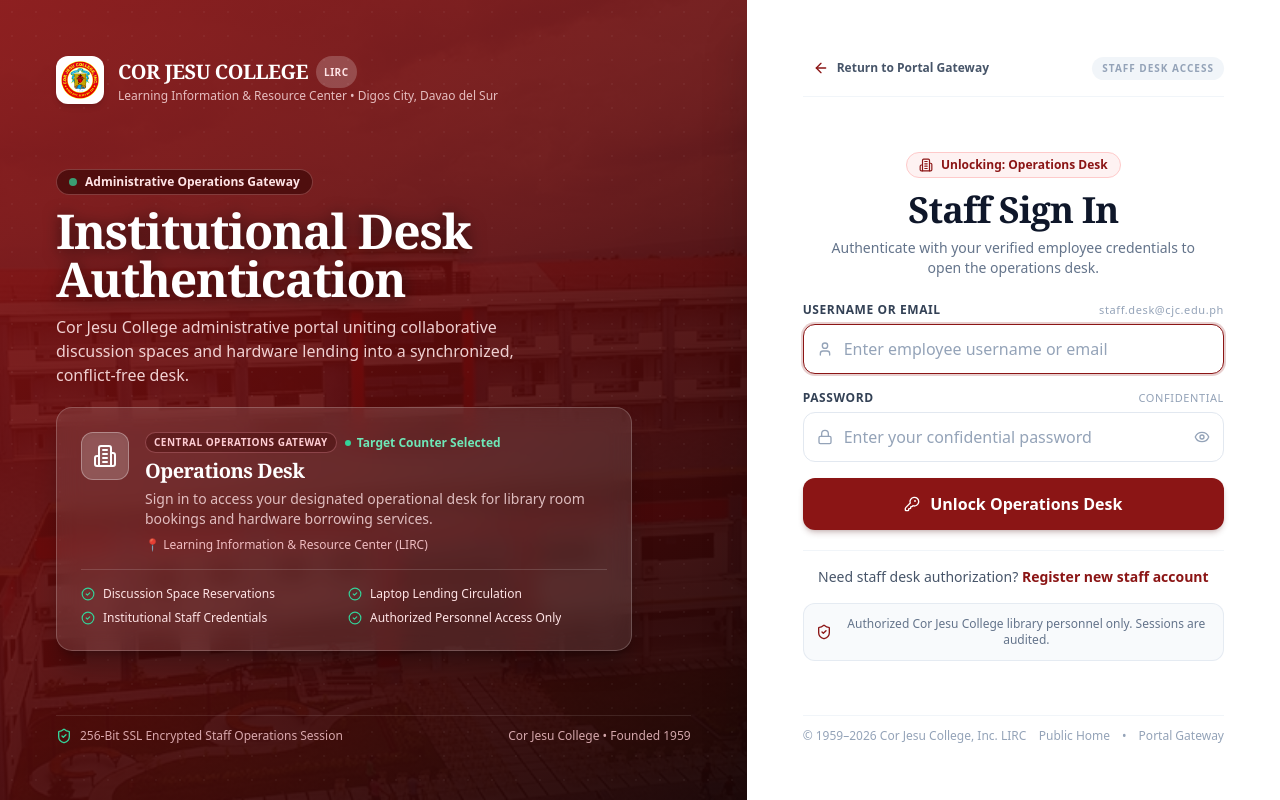
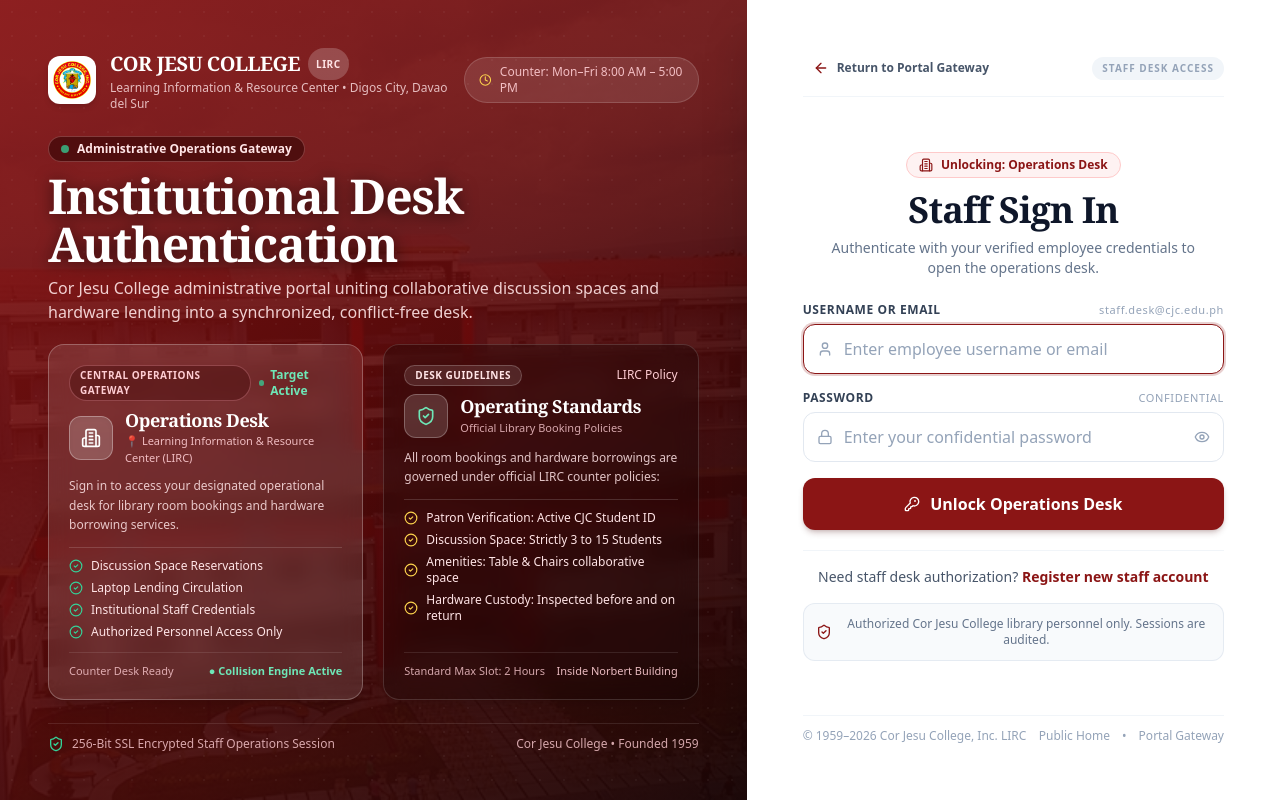
Before and after one commit to ZAndrie/library-booking, a Next.js app: page /login in a window 1280 px wide. Built offline with nearby package versions, Linux system fonts and the light colour scheme.

Commit message:
Utilize full horizontal space on left pane with dual-card deck and counter schedule

```diff
--- a/src/frontend/views/LoginView.tsx
+++ b/src/frontend/views/LoginView.tsx
@@ -18,6 +18,8 @@ import {
   Loader2,
   Building2,
   KeyRound,
+  Clock,
+  Sparkles,
 } from 'lucide-react';
 
 export default function LoginView() {
@@ -143,9 +145,9 @@ export default function LoginView() {
   return (
     <div className="min-h-screen lg:h-screen lg:max-h-screen lg:overflow-hidden flex flex-col lg:flex-row bg-slate-900 font-sans selection:bg-[#8B1515] selection:text-white">
       {/* ============================================================== */}
-      {/* LEFT PANE: Institutional Campus Showcase & Dynamic Portal Context */}
+      {/* LEFT PANE: Full-Width Utilized Campus Showcase & Two-Card Deck */}
       {/* ============================================================== */}
-      <div className="relative lg:w-1/2 xl:w-7/12 flex flex-col justify-between p-6 sm:p-10 lg:p-10 xl:p-14 overflow-hidden text-white lg:h-full shrink-0">
+      <div className="relative lg:w-1/2 xl:w-7/12 flex flex-col justify-between p-6 sm:p-8 lg:p-8 xl:p-12 overflow-hidden text-white lg:h-full shrink-0">
         {/* Full Campus Background Image with Deep Crimson-and-Navy Gradient */}
         <div className="absolute inset-0 z-0 pointer-events-none">
           <img
@@ -176,8 +178,9 @@ export default function LoginView() {
           />
         </div>
 
-        {/* Top: Institutional Brand & Seal */}
-        <div className="relative z-10 flex items-center gap-3.5">
+        {/* Top: Institutional Brand & Seal + Counter Schedule Pill */}
+        <div className="relative z-10 flex items-center justify-between gap-4 w-full">
+          <div className="flex items-center gap-3.5">
             <div className="w-11 h-11 sm:w-12 sm:h-12 rounded-xl bg-white p-1 border border-white/20 shadow-md flex items-center justify-center shrink-0">
               <img
                 src="/cjc-logo.png"
@@ -200,57 +203,130 @@ export default function LoginView() {
             </div>
           </div>
 
-        {/* Center: Hero Headline & Dynamic Glassmorphism Portal Card */}
-        <div className="relative z-10 my-auto py-4 max-w-xl">
-          <div className="inline-flex items-center gap-2 px-3 py-1 rounded-full bg-red-950/80 border border-red-300/30 text-rose-100 text-xs font-semibold mb-3 backdrop-blur-md shadow-xs">
+          <div className="hidden sm:flex items-center gap-2 text-xs text-rose-200/90 bg-white/10 backdrop-blur-xs px-3.5 py-1.5 rounded-full border border-white/15 shadow-2xs">
+            <Clock className="w-3.5 h-3.5 text-amber-300" />
+            <span>Counter: Mon–Fri 8:00 AM – 5:00 PM</span>
+          </div>
+        </div>
+
+        {/* Center: Full-Width Headings & Two-Card Side-by-Side Deck */}
+        <div className="relative z-10 my-auto py-3 w-full">
+          <div className="inline-flex items-center gap-2 px-3 py-1 rounded-full bg-red-950/80 border border-red-300/30 text-rose-100 text-xs font-semibold mb-2.5 backdrop-blur-md shadow-xs">
             <span className="w-2 h-2 rounded-full bg-emerald-400 animate-pulse" />
             Administrative Operations Gateway
           </div>
 
-          <h1 className="font-serif text-3xl sm:text-4xl xl:text-5xl font-bold tracking-tight text-white leading-tight drop-shadow-[0_2px_8px_rgba(0,0,0,0.6)] mb-3">
+          <h1 className="font-serif text-3xl sm:text-4xl xl:text-5xl font-bold tracking-tight text-white leading-tight drop-shadow-[0_2px_8px_rgba(0,0,0,0.6)] mb-2">
             Institutional Desk Authentication
           </h1>
 
-          <p className="text-sm sm:text-base text-rose-100/90 leading-relaxed font-normal mb-5 max-w-lg">
+          <p className="text-sm sm:text-base text-rose-100/90 leading-relaxed font-normal mb-5 max-w-2xl">
             Cor Jesu College administrative portal uniting collaborative discussion spaces and hardware lending into a synchronized, conflict-free desk.
           </p>
 
-          {/* Dynamic Active Portal Showcase Card */}
-          <div className="bg-white/10 backdrop-blur-md border border-white/20 rounded-2xl p-5 sm:p-6 shadow-xl shadow-black/25 text-white">
-            <div className="flex items-start gap-4">
-              <div className="w-12 h-12 rounded-xl bg-white/20 border border-white/30 flex items-center justify-center shrink-0 shadow-inner">
-                <PortalIcon className="w-6 h-6 text-white" />
-              </div>
-              <div className="flex-1 min-w-0">
-                <div className="flex items-center gap-2 flex-wrap mb-1">
-                  <span className={`text-[10px] font-bold uppercase tracking-wider px-2 py-0.5 rounded-full border ${portalInfo.accent}`}>
+          {/* Fully Utilized Two-Card Side-by-Side Grid */}
+          <div className="grid grid-cols-1 xl:grid-cols-2 gap-4 xl:gap-5 w-full">
+            {/* Card 1: Active Target Counter Card */}
+            <div className="bg-white/10 backdrop-blur-md border border-white/25 rounded-2xl p-5 shadow-xl text-white flex flex-col justify-between">
+              <div>
+                <div className="flex items-center justify-between gap-2 mb-2">
+                  <span className={`text-[10px] font-bold uppercase tracking-wider px-2.5 py-0.5 rounded-full border ${portalInfo.accent}`}>
                     {portalInfo.badge}
                   </span>
                   <span className="text-xs text-emerald-300 font-semibold flex items-center gap-1.5">
-                    <span className="w-1.5 h-1.5 rounded-full bg-emerald-400" />
-                    Target Counter Selected
+                    <span className="w-1.5 h-1.5 rounded-full bg-emerald-400 animate-pulse" />
+                    Target Active
                   </span>
                 </div>
-                <h2 className="font-serif text-lg sm:text-xl font-bold text-white tracking-tight">
+
+                <div className="flex items-center gap-3 mb-2.5">
+                  <div className="w-11 h-11 rounded-xl bg-white/20 border border-white/30 flex items-center justify-center shrink-0 shadow-inner">
+                    <PortalIcon className="w-5 h-5 text-white" />
+                  </div>
+                  <div>
+                    <h2 className="font-serif text-lg font-bold text-white tracking-tight leading-tight">
                       {portalInfo.title}
                     </h2>
-                <p className="text-xs sm:text-sm text-rose-100/80 mt-1 leading-relaxed">
+                    <p className="text-[11px] text-rose-200/90 mt-0.5">
+                      📍 {portalInfo.location}
+                    </p>
+                  </div>
+                </div>
+
+                <p className="text-xs text-rose-100/85 leading-relaxed mb-3">
                   {portalInfo.summary}
                 </p>
-                <div className="mt-2 text-xs text-rose-200/90 flex items-center gap-1.5 font-medium">
-                  <span>📍 {portalInfo.location}</span>
+
+                <div className="space-y-1.5 pt-2.5 border-t border-white/15 text-xs text-rose-100">
+                  {portalInfo.highlights.map((item, index) => (
+                    <div key={index} className="flex items-center gap-2">
+                      <CheckCircle2 className="w-3.5 h-3.5 text-emerald-400 shrink-0" />
+                      <span>{item}</span>
+                    </div>
+                  ))}
+                </div>
+              </div>
+
+              <div className="mt-3 pt-2.5 border-t border-white/10 flex items-center justify-between text-[11px] text-rose-200/80">
+                <span>Counter Desk Ready</span>
+                <span className="text-emerald-300 font-semibold">● Collision Engine Active</span>
+              </div>
+            </div>
+
+            {/* Card 2: Operating Standards & Counter Guidelines */}
+            <div className="bg-black/25 backdrop-blur-md border border-white/15 rounded-2xl p-5 shadow-xl text-white flex flex-col justify-between">
+              <div>
+                <div className="flex items-center justify-between gap-2 mb-2">
+                  <span className="text-[10px] font-bold uppercase tracking-wider px-2.5 py-0.5 rounded-full border border-white/20 bg-white/10 text-rose-100">
+                    Desk Guidelines
+                  </span>
+                  <span className="text-xs text-rose-200 font-medium">
+                    LIRC Policy
+                  </span>
+                </div>
+
+                <div className="flex items-center gap-3 mb-2.5">
+                  <div className="w-11 h-11 rounded-xl bg-white/15 border border-white/25 flex items-center justify-center shrink-0">
+                    <ShieldCheck className="w-5 h-5 text-emerald-300" />
+                  </div>
+                  <div>
+                    <h2 className="font-serif text-lg font-bold text-white tracking-tight leading-tight">
+                      Operating Standards
+                    </h2>
+                    <p className="text-[11px] text-rose-200/80 mt-0.5">
+                      Official Library Booking Policies
+                    </p>
+                  </div>
+                </div>
+
+                <p className="text-xs text-rose-100/85 leading-relaxed mb-3">
+                  All room bookings and hardware borrowings are governed under official LIRC counter policies:
+                </p>
+
+                <div className="space-y-1.5 pt-2.5 border-t border-white/15 text-xs text-rose-100">
+                  <div className="flex items-center gap-2">
+                    <CheckCircle2 className="w-3.5 h-3.5 text-amber-300 shrink-0" />
+                    <span>Patron Verification: Active CJC Student ID</span>
+                  </div>
+                  <div className="flex items-center gap-2">
+                    <CheckCircle2 className="w-3.5 h-3.5 text-amber-300 shrink-0" />
+                    <span>Discussion Space: Strictly 3 to 15 Students</span>
+                  </div>
+                  <div className="flex items-center gap-2">
+                    <CheckCircle2 className="w-3.5 h-3.5 text-amber-300 shrink-0" />
+                    <span>Amenities: Table & Chairs collaborative space</span>
+                  </div>
+                  <div className="flex items-center gap-2">
+                    <CheckCircle2 className="w-3.5 h-3.5 text-amber-300 shrink-0" />
+                    <span>Hardware Custody: Inspected before and on return</span>
                   </div>
                 </div>
               </div>
 
-            {/* Feature Highlights Grid */}
-            <div className="grid grid-cols-1 sm:grid-cols-2 gap-2 mt-4 pt-4 border-t border-white/15 text-xs text-rose-100">
-              {portalInfo.highlights.map((item, index) => (
-                <div key={index} className="flex items-center gap-2">
-                  <CheckCircle2 className="w-3.5 h-3.5 text-emerald-400 shrink-0" />
-                  <span className="truncate">{item}</span>
+              <div className="mt-3 pt-2.5 border-t border-white/10 flex items-center justify-between text-[11px] text-rose-200/80">
+                <span>Standard Max Slot: 2 Hours</span>
+                <span className="text-rose-200/90 font-medium">Inside Norbert Building</span>
               </div>
-              ))}
             </div>
           </div>
         </div>
@@ -268,7 +344,7 @@ export default function LoginView() {
       </div>
 
       {/* ============================================================== */}
-      {/* RIGHT PANE: Modern High-End Authentication Card (Centered & Well-Proportioned) */}
+      {/* RIGHT PANE: Modern High-End Authentication Card (Centered) */}
       {/* ============================================================== */}
       <div className="lg:w-1/2 xl:w-5/12 bg-white flex flex-col justify-between p-6 sm:p-10 lg:p-10 xl:p-14 shadow-2xl relative z-10 lg:h-full overflow-y-auto lg:overflow-hidden">
         {/* Top Bar: Return to Portal Selection */}
@@ -286,7 +362,7 @@ export default function LoginView() {
           </span>
         </div>
 
-        {/* Center: Auth Form Container (Properly Centered with Comfortable Sizing) */}
+        {/* Center: Auth Form Container (Centered & Well-Proportioned) */}
         <div className="max-w-md w-full mx-auto my-auto py-4 sm:py-6">
           {/* Centered Header */}
           <div className="text-center mb-6">
```
Lines whose indentation alone changed are shown as unchanged.
